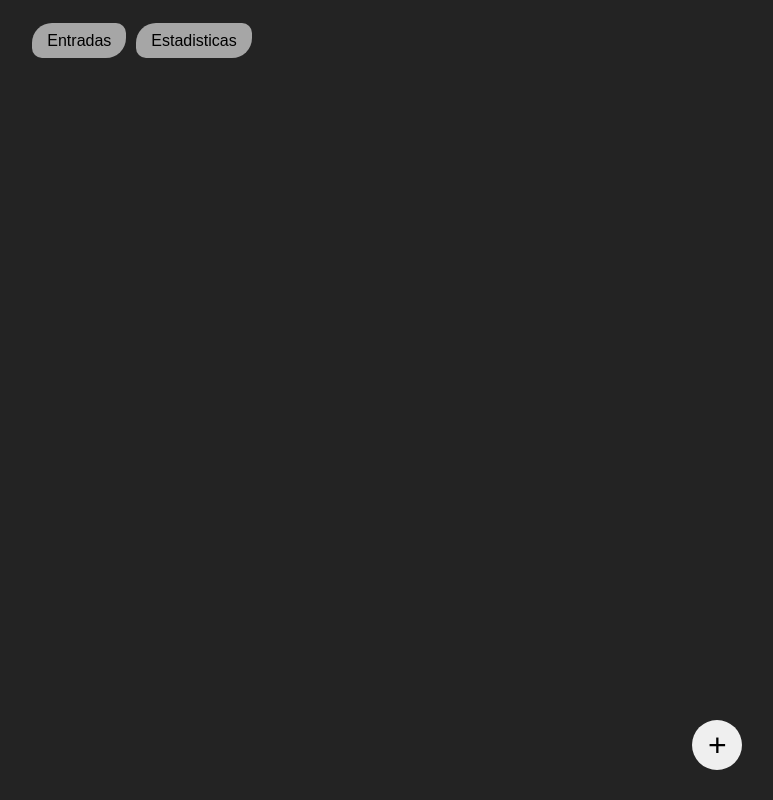
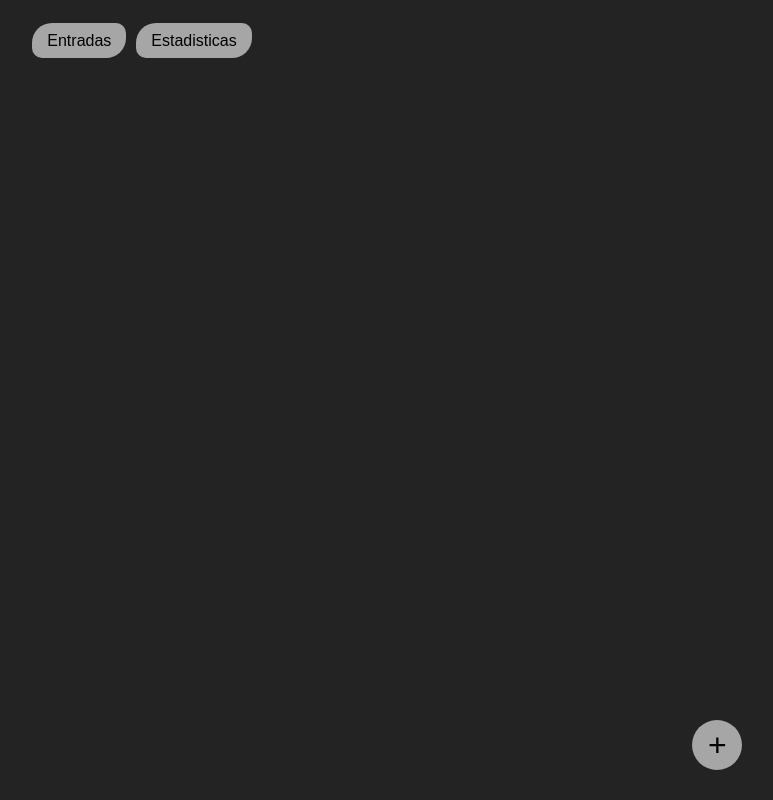
Before and after one commit to alejoevilches/balance, a React (Vite) app: page / in a window 1280 px wide. Shown: the whole page, without its empty margins (498-1271 px from the left). Built offline with nearby package versions, Linux system fonts and the light colour scheme.

Commit message:
fix color palette

```diff
--- a/src/components/AddButton.css
+++ b/src/components/AddButton.css
@@ -1,5 +1,6 @@
 .add{
   position:absolute;
+  background-color:#A6A6A6;
   left:93%;
   top:90%;
   border:none;
@@ -7,4 +8,9 @@
   height:50px;
   border-radius: 100%;
   font-size: 2em;
+  transition: .4s all;
 }
+
+.add:hover{
+  background-color: #E8E8E8;;
+}
--- a/src/components/Details.css
+++ b/src/components/Details.css
@@ -2,7 +2,7 @@
   width:30vw;
   display:flex;
   flex-direction: column;
-  color:white;
+  color:#E8E8E8
 }
 
 .details-header{
@@ -32,7 +32,7 @@
 }
 
 .details-container button{
-  background-color: rgb(255, 255, 255);
+  background-color: #A6A6A6;
   border:none;
   padding:15px;
   border-radius: 20px 10px;
@@ -46,4 +46,5 @@
 
 .details-container button:hover{
   cursor: pointer;
+  background-color:#E8E8E8
 }
```
